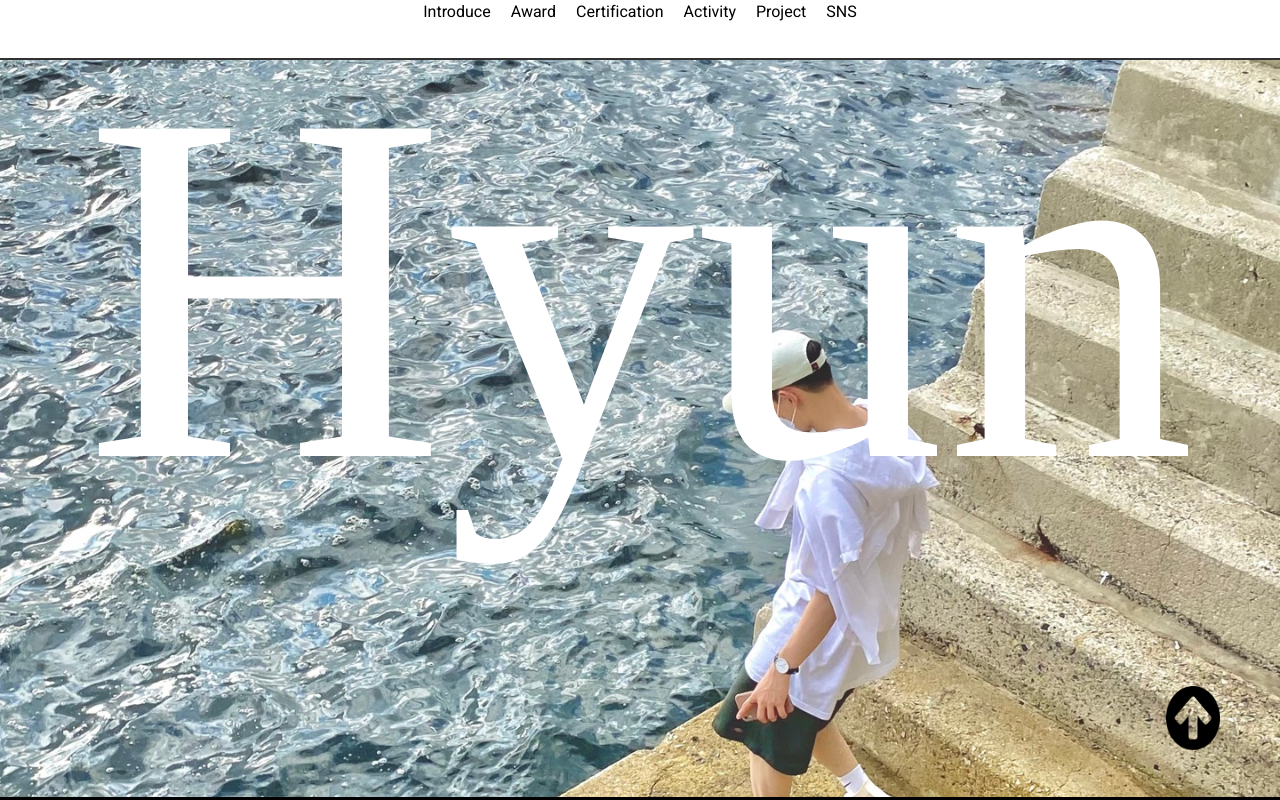
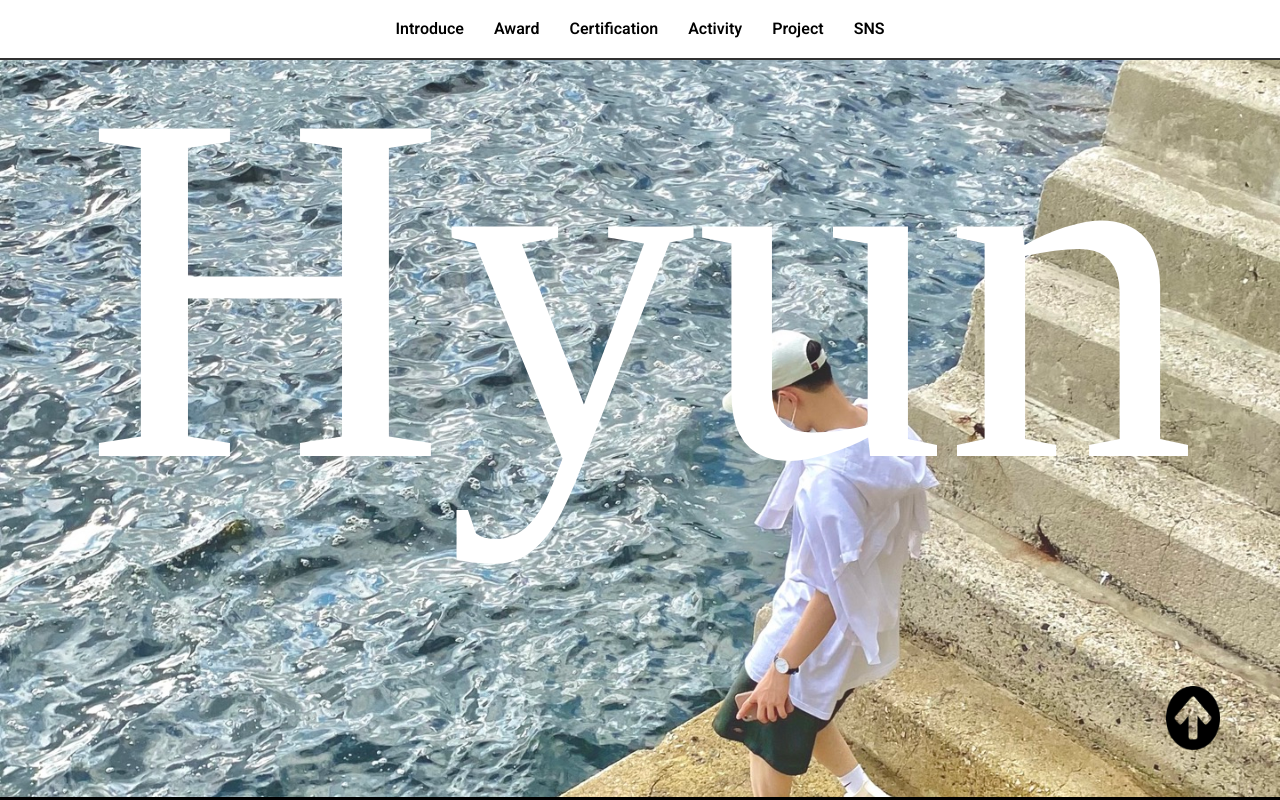
Before and after one commit to YesHyeon/hyun-site-web, a React (Create React App) app: page / in a window 1280 px wide. Shown: the top 800 px of the page. Built offline with nearby package versions, Linux system fonts and the light colour scheme; no server answers; a web font is replaced by a local one.

Commit message:
fix: header 가로 및 세로 중간정렬

```diff
--- a/src/components/header/header.styles.js
+++ b/src/components/header/header.styles.js
@@ -2,6 +2,8 @@ import styled from '@emotion/styled';
 
 export const MainContainer = styled.header`
   position: fixed;
+  display: flex;
+  justify-content: center;
   width: 100%;
   height: 60px;
   border-bottom: 2px solid #313131;
@@ -9,12 +11,15 @@ export const MainContainer = styled.header`
   z-index: auto;
 `;
 
-export const HeaderList = styled.div``;
+export const HeaderList = styled.div`
+  font-weight: bold;
+`;
 
 export const HeaderWrapper = styled.div`
   display: flex;
   flex-direction: row;
   justify-content: center;
   align-items: center;
-  gap: 20px;
+
+  gap: 30px;
 `;
```
